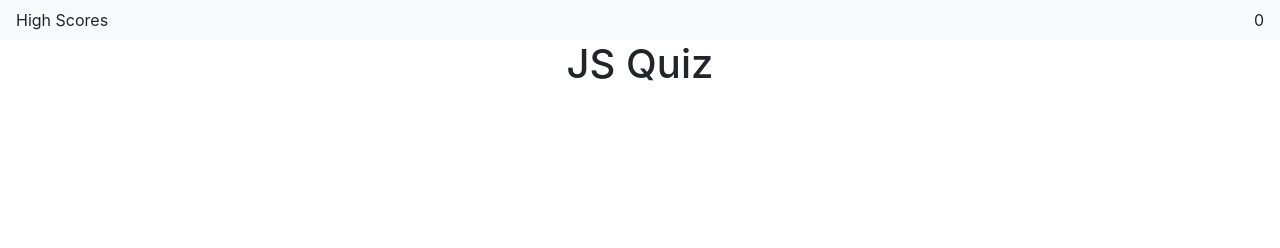
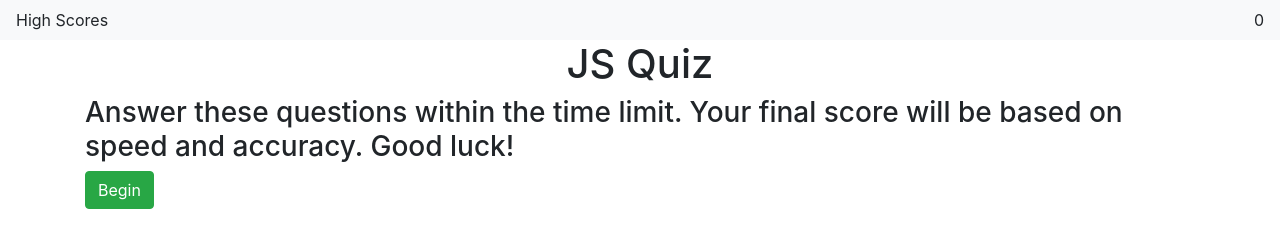
Before and after one commit to ozymandiaslee/quiz, a plain HTML site: page index.html in a window 1280 px wide. Drawn offline with nearby package versions, Linux system fonts and the light colour scheme.

Commit message:
Init and interval functions

```diff
--- a/index.html
+++ b/index.html
@@ -25,6 +25,9 @@
     <div class="container">
         <h1 class="text-center">JS Quiz</h1>
         <h3 id="question"></h3>
+        <div id="buttondiv">
+
+        </div>
         <div id="answers">
         </div>
         <div id="result">
--- a/questions.js
+++ b/questions.js
@@ -0,0 +1,12 @@
+var questions = [
+    {
+      title: "Commonly used data types DO NOT include:",
+      choices: ["strings", "booleans", "alerts", "numbers"],
+      answer: "alerts"
+    },
+    {
+      title: "The condition in an if / else statement is enclosed within ____.",
+      choices: ["quotes", "curly brackets", "parentheses", "square brackets"],
+      answer: "parentheses"
+    },
+  ];
--- a/script.js
+++ b/script.js
@@ -0,0 +1,36 @@
+var timeEl = document.getElementById('time');
+var questionEl = document.getElementById('question');
+var answerEl = document.getElementById('answers');
+var resultEl = document.getElementById('result');
+var buttondivEl = document.getElementById('buttondiv');
+
+var timeLeft;
+var interval;
+
+function startTime() {
+    interval = setInterval(function() {
+        timeEl.textContent = totalTime;
+        timeLeft = totalTime--;
+        if (totalTime === 0) {
+            timeEl.textContent = "GAME OVER";
+            clearInterval(interval);
+        }
+    }, 1000)
+}
+
+function init() {
+    questionEl.textContent = "Answer these questions within the time limit. Your final score will be based on speed and accuracy. Good luck!";
+    totalTime = 15 * questions.length;
+    timeLeft = 0;
+    var startBtn = document.createElement("button");
+    startBtn.textContent = "Begin";
+    startBtn.setAttribute("class", "btn btn-success");
+    startBtn.addEventListener("click", function(event) {
+        event.preventDefault();
+        startBtn.setAttribute("class", "d-none");
+        startTime();
+    })
+    buttondivEl.append(startBtn);
+}
+
+init();
```
